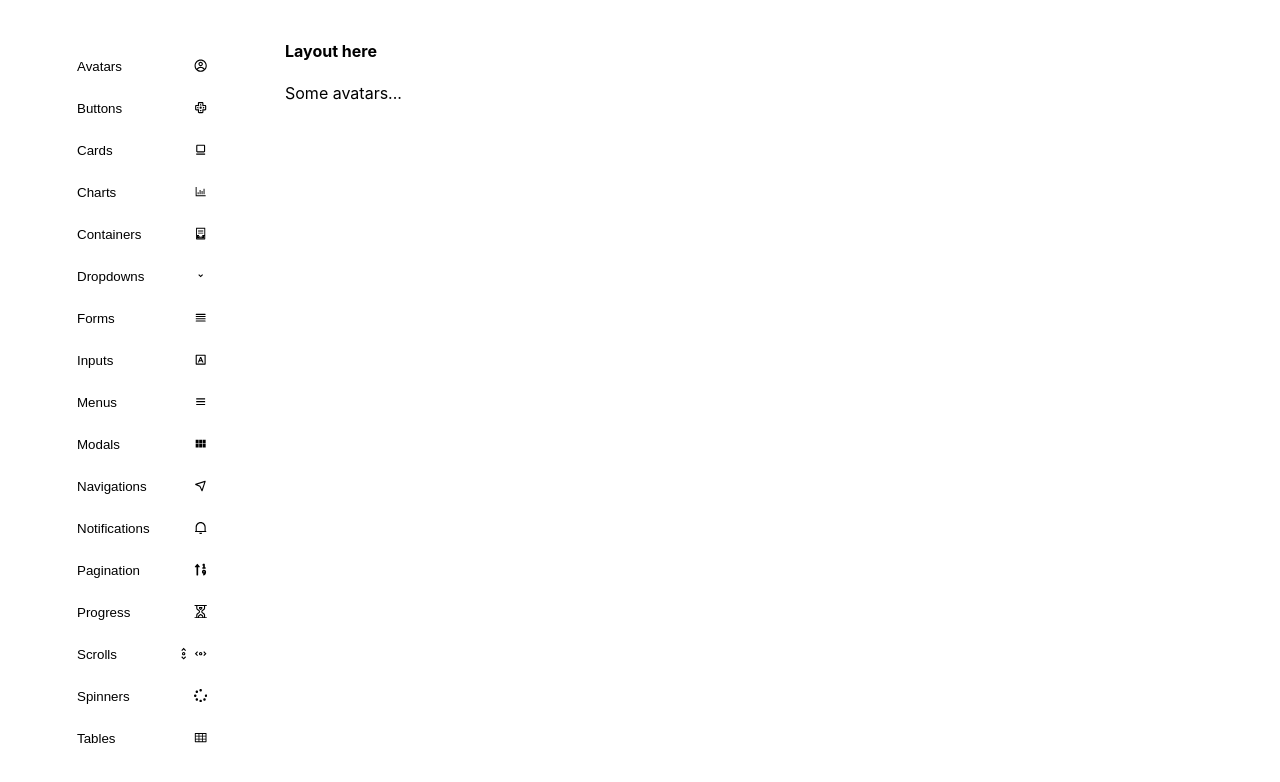
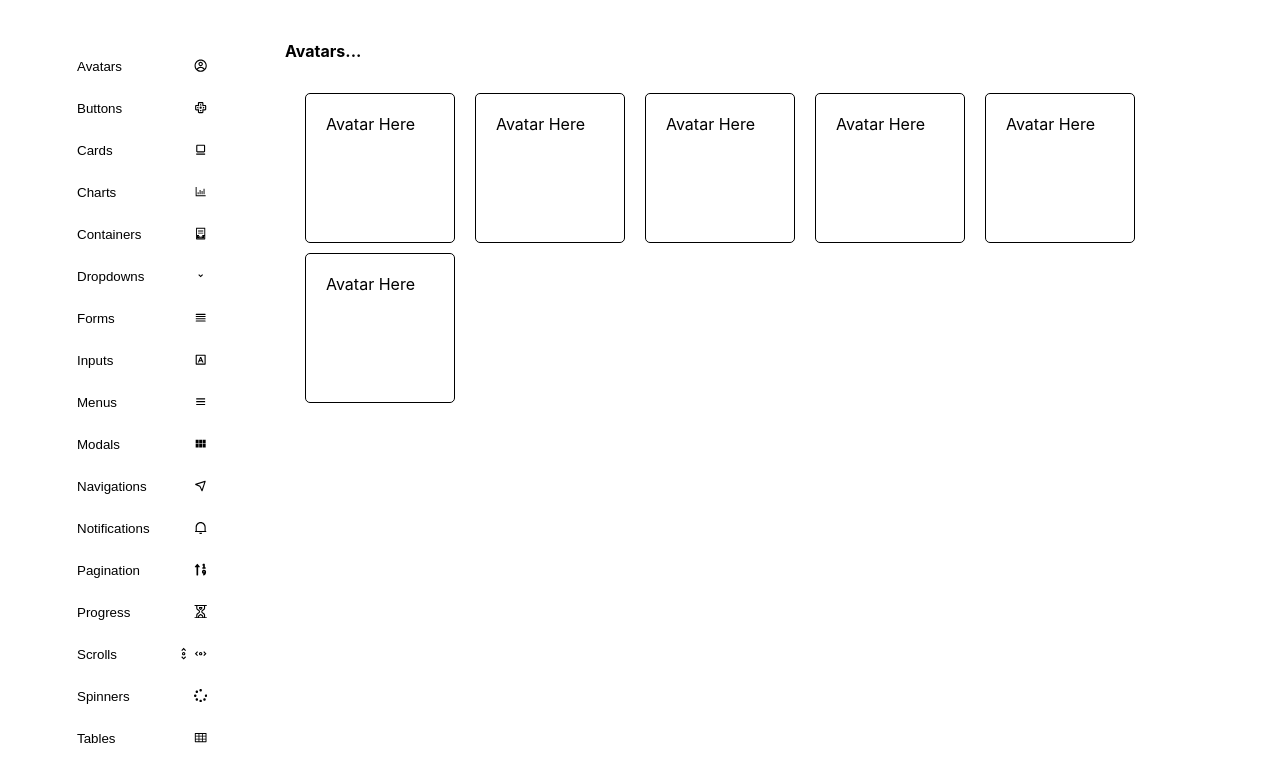
Before and after one commit to jayCde/ui-kit, a React (Create React App) app in the folder ui-kit/: page /kit in a window 1280 px wide. Shown: the top 782 px of the page. Built offline with nearby package versions, Linux system fonts and the light colour scheme.

Commit message:
Add duplicate elements to test layouts

```diff
--- a/ui-kit/src/components/items/avatars/Avatars.jsx
+++ b/ui-kit/src/components/items/avatars/Avatars.jsx
@@ -1,13 +1,43 @@
-import React from 'react'
+import React from 'react';
+import "../../../styles/items/avatars.css";
+import { avatarAssets } from '../../assets/assets';
 
 function AvatarsComponent() {
     return (
         <div className="avatarContainer">
-            <h4 className="avatarHeading">Layout here </h4>
+            <h4 className="avatarHeading">Avatars...</h4>
             <div className="avatarItems">
                 <div className="avatarItem">
-                    Some avatars...
+                    <div className="item">
+                        Avatar Here
+                    </div>
                 </div>
+                <div className="avatarItem">
+                    <div className="item">
+                        Avatar Here
+                    </div>
+                </div>
+                <div className="avatarItem">
+                    <div className="item">
+                        Avatar Here
+                    </div>
+                </div>
+                <div className="avatarItem">
+                    <div className="item">
+                        Avatar Here
+                    </div>
+                </div>
+                <div className="avatarItem">
+                    <div className="item">
+                        Avatar Here
+                    </div>
+                </div>
+                <div className="avatarItem">
+                    <div className="item">
+                        Avatar Here
+                    </div>
+                </div>
+
             </div>
         </div>
     )
```
